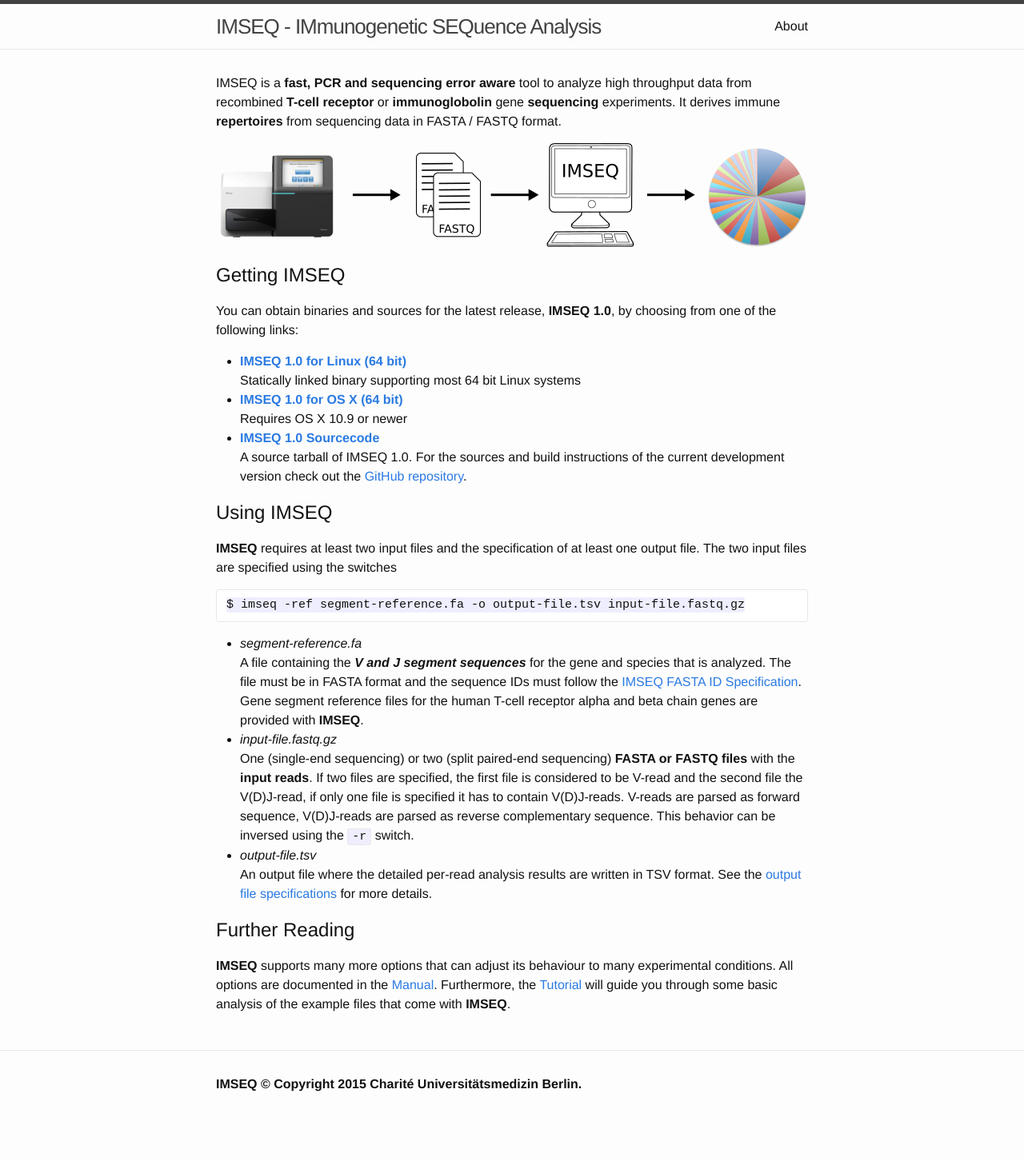
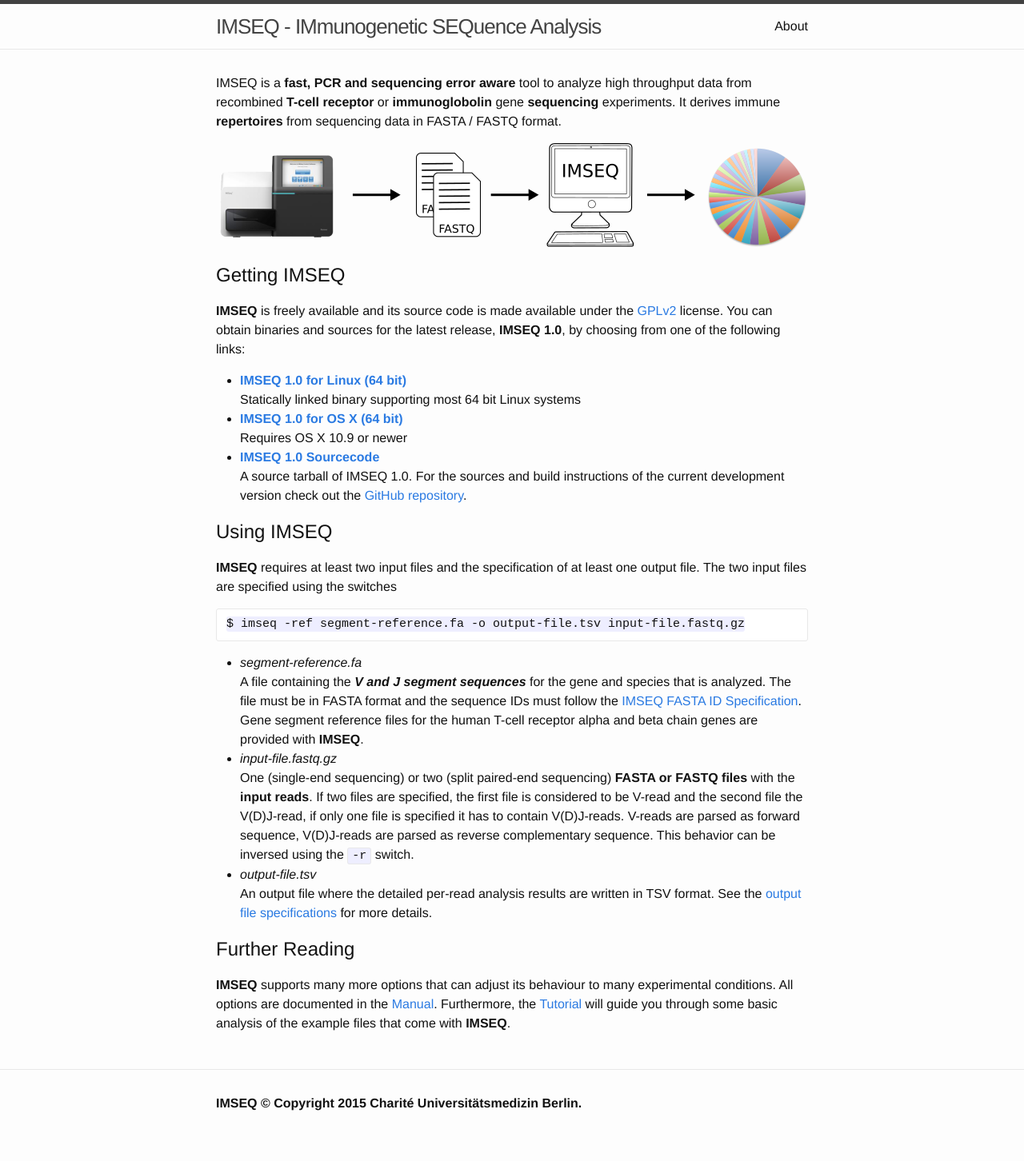
Before and after one commit to lkuchenb/imseq, a Jekyll site: the page built from index.md, in a window 1280 px wide. Shown: the whole page at 80% size. Built offline with Jekyll 4.4.1, drawn with Linux system fonts in a browser that asks for light colours; before the commit the page ends 1428 px from its top, so only the background shows below that.

Commit message:
mention license on homepage

```diff
--- a/index.md
+++ b/index.md
@@ -8,7 +8,7 @@
 
 ## Getting IMSEQ
 
-You can obtain binaries and sources for the latest release, **IMSEQ 1.0**, by choosing from one of the following links:
+**IMSEQ** is freely available and its source code is made available under the [GPLv2](http://www.gnu.org/licenses/gpl-2.0.html) license. You can obtain binaries and sources for the latest release, **IMSEQ 1.0**, by choosing from one of the following links:
 
  * [**IMSEQ 1.0 for Linux (64 bit)**](./binaries/imseq_1.0-linux64.tgz)<br/>Statically linked binary supporting most 64 bit Linux systems
  * [**IMSEQ 1.0 for OS X (64 bit)**](./binaries/imseq_1.0-mac64.tgz)<br/>Requires OS X 10.9 or newer
```
